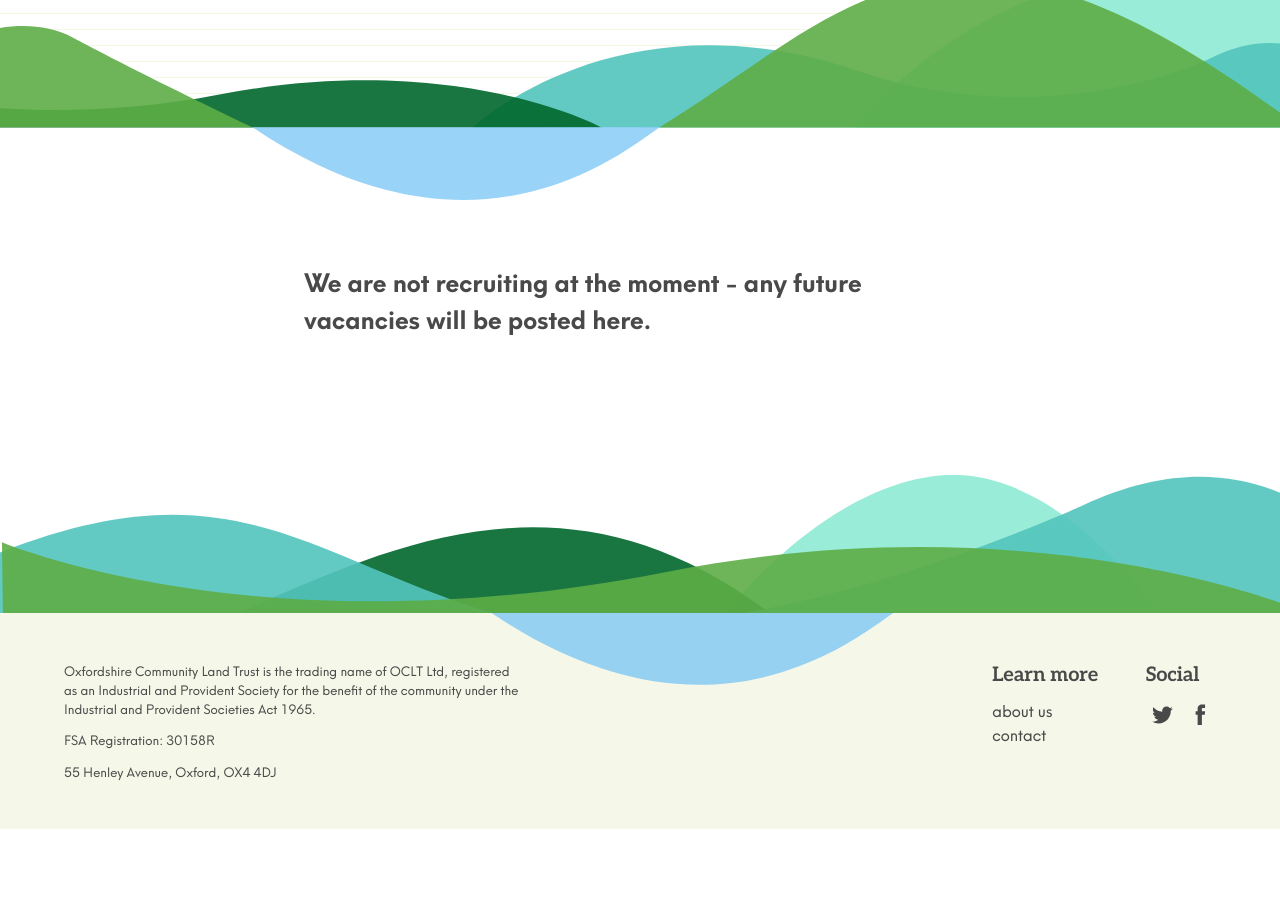
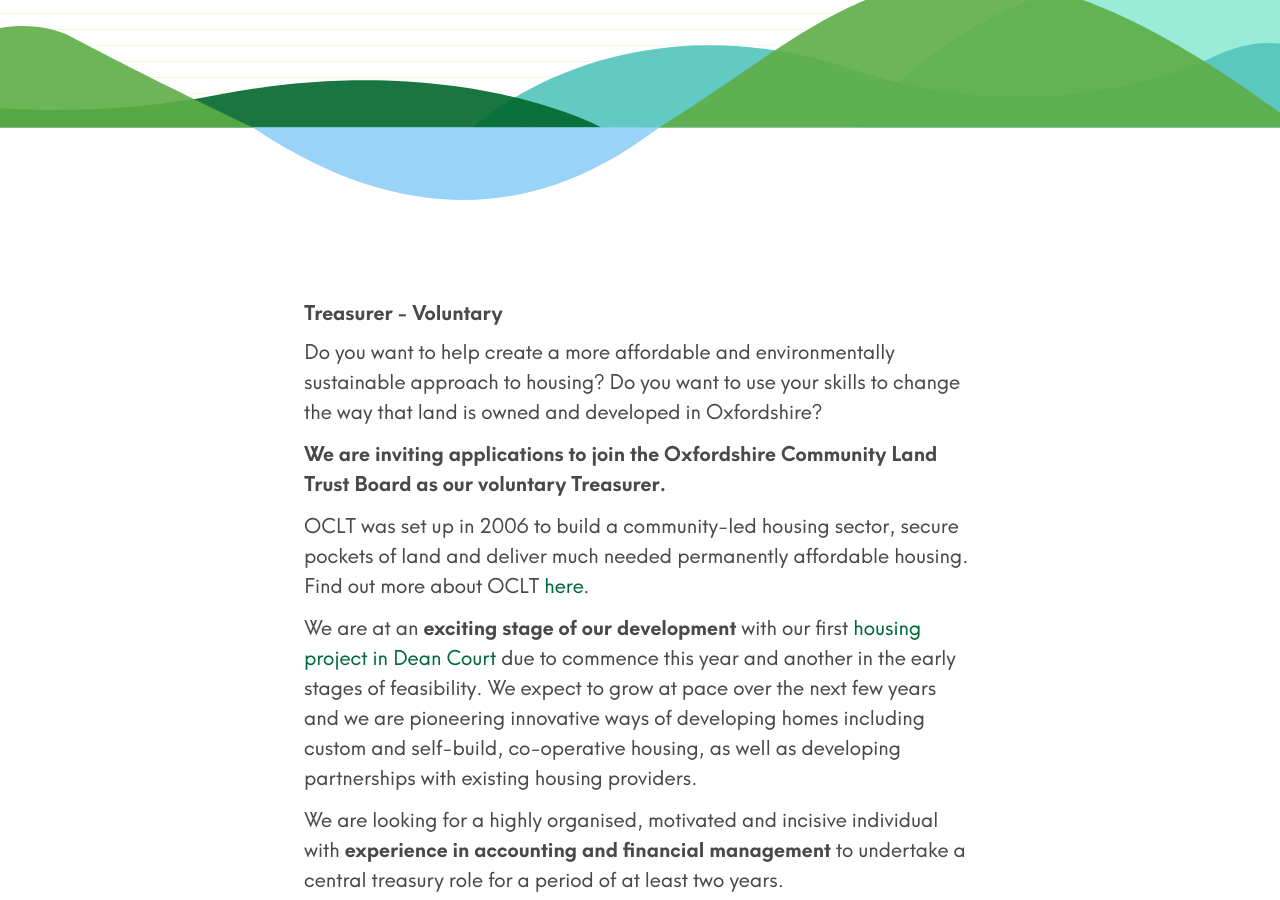
Before and after one commit to johnpuddephatt/oclt, a Jekyll site: the page built from _pages/jobs.md, in a window 1280 px wide and 900 px high, scrolled down 345 px. Built offline with Jekyll 4.4.1, drawn with Linux system fonts in a browser that asks for light colours; before the commit the page ends 1174 px from its top, so only the background shows below that; some of the changed text lies outside the part shown.

Commit message:
Update from Forestry.io Oxfordshire CLT updated _pages/jobs.md

```diff
--- a/_pages/jobs.md
+++ b/_pages/jobs.md
@@ -4,4 +4,22 @@
 subtitle: ''
 
 ---
-**We are not recruiting at the moment - any future vacancies will be posted here.**
+### **Treasurer - Voluntary**
+
+Do you want to help create a more affordable and environmentally sustainable approach to housing? Do you want to use your skills to change the way that land is owned and developed in Oxfordshire?
+
+**We are inviting applications to join the Oxfordshire Community Land Trust Board as our voluntary Treasurer.**
+
+OCLT was set up in 2006 to build a community-led housing sector, secure pockets of land and deliver much needed permanently affordable housing. Find out more about OCLT [here](https://www.oclt.org.uk/).
+
+We are at an **exciting stage of our development** with our first [housing project in Dean Court](https://www.oclt.org.uk/projects/dean-court-oxford/) due to commence this year and another in the early stages of feasibility. We expect to grow at pace over the next few years and we are pioneering innovative ways of developing homes including custom and self-build, co-operative housing, as well as developing partnerships with existing housing providers.
+
+We are looking for a highly organised, motivated and incisive individual with **experience in accounting and financial management** to undertake a central treasury role for a period of at least two years.
+
+There will be an opportunity to further develop and refine our existing finance systems, maintaining an overview of management and reporting and **work creatively with the board to develop finance strategy**.
+
+You will be part of a skilled and motivated Board of [10 members](https://www.oclt.org.uk/about/) coming from various complementary backgrounds including social housing, property development, HR, project finance and law.
+
+If you have any questions about the role, please contact us and we would be happy to arrange a phone conversation.
+
+To apply please read the full [role description here](https://drive.google.com/file/d/1XcnyMfMoQuI0I3w3aicdo-5JlkfaH3pV/view?usp=sharing) and send a CV and covering letter to [info@oclt.org.uk](mailto:info@oclt.org.uk). There is no closing date as we will review applications on submission and be in touch, but expect to formally appoint at the September AGM.
```
